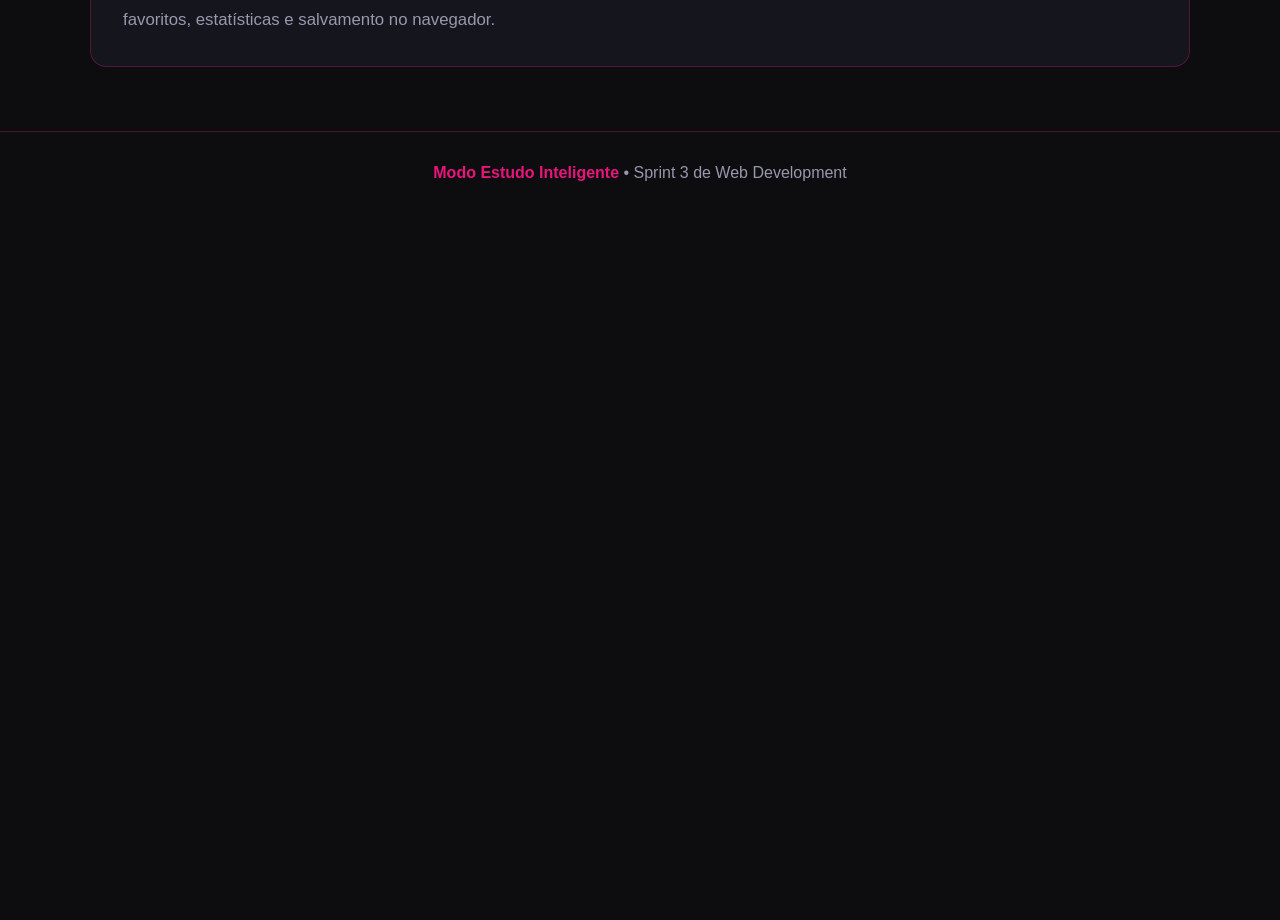
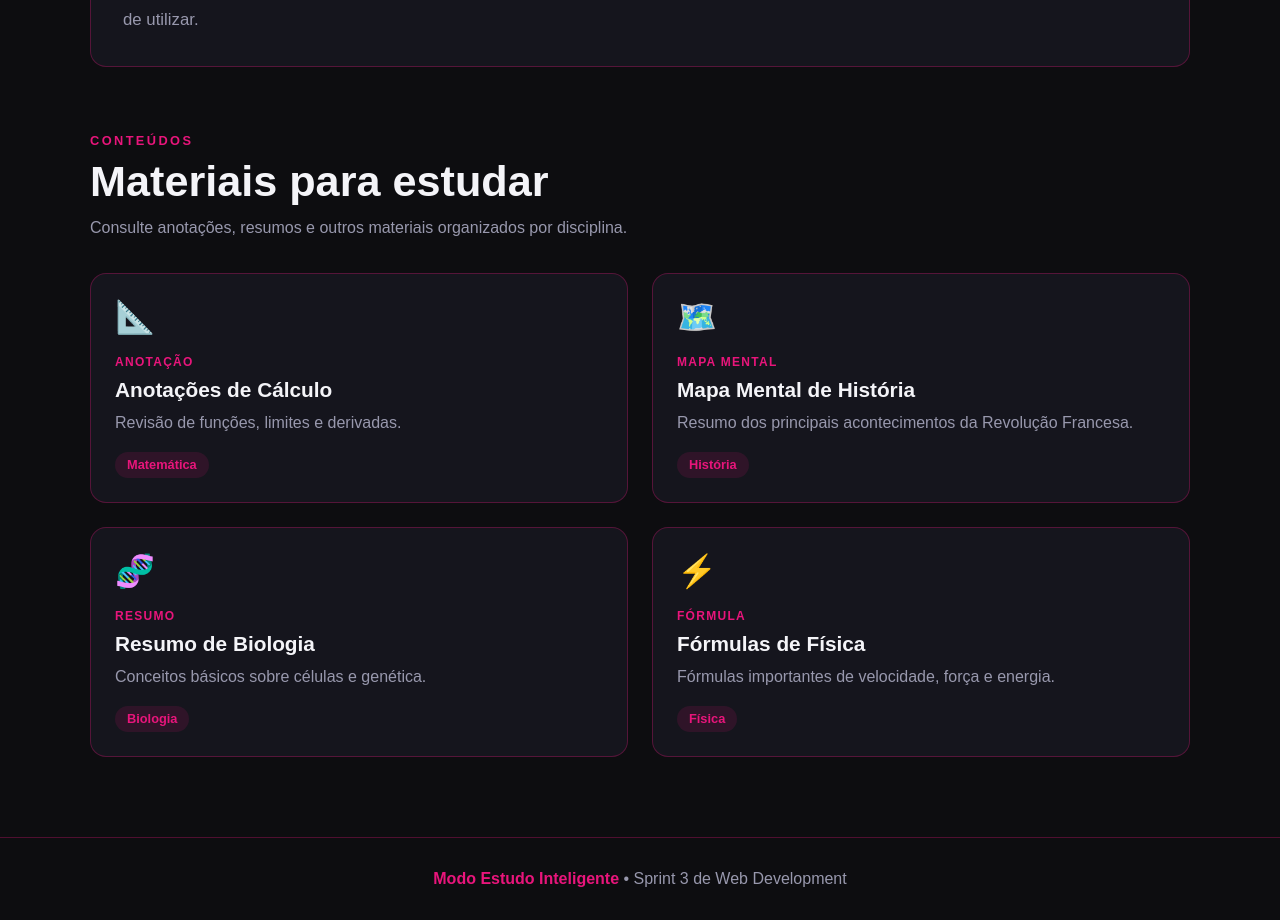
Before and after one commit to MattSoares/sprint3-webdev, a Next.js app: page / in a window 1280 px wide. Shown: the part 900-1820 px from the top of the page. Before the commit the page ends 1114 px from the top, so only its background shows below. Built offline with nearby package versions, Linux system fonts and the light colour scheme.

Commit message:
feat: adicionar lista de conteudos de estudo

```diff
--- a/src/app/globals.css
+++ b/src/app/globals.css
@@ -169,13 +169,109 @@ a {
   text-align: center;
 }
 
+.secao-conteudos {
+  width: min(100% - 2rem, 1100px);
+  margin: 0 auto 5rem;
+  scroll-margin-top: 6rem;
+}
+
+.titulo-secao {
+  margin-bottom: 2rem;
+}
+
+.titulo-secao h2 {
+  margin: 0.5rem 0;
+  font-size: clamp(1.8rem, 5vw, 2.7rem);
+}
+
+.titulo-secao p {
+  max-width: 650px;
+  color: var(--cor-texto-secundario);
+  line-height: 1.7;
+}
+
+.grade-conteudos {
+  display: grid;
+  grid-template-columns: repeat(2, 1fr);
+  gap: 1.5rem;
+}
+
+.card-conteudo {
+  position: relative;
+  border: 1px solid var(--cor-borda);
+  border-radius: 1rem;
+  padding: 1.5rem;
+  background: var(--cor-superficie);
+  transition:
+    border-color 0.2s,
+    transform 0.2s;
+}
+
+.card-conteudo:hover {
+  border-color: var(--cor-principal);
+  transform: translateY(-4px);
+}
+
+.icone-conteudo {
+  margin-bottom: 1rem;
+  font-size: 2rem;
+}
+
+.tipo-conteudo {
+  color: var(--cor-principal);
+  font-size: 0.75rem;
+  font-weight: 700;
+  letter-spacing: 0.08rem;
+  text-transform: uppercase;
+}
+
+.card-conteudo h3 {
+  margin: 0.5rem 0;
+  font-size: 1.3rem;
+}
+
+.card-conteudo p {
+  margin-bottom: 1rem;
+  color: var(--cor-texto-secundario);
+  line-height: 1.6;
+}
+
+.disciplina-conteudo {
+  display: inline-block;
+  border-radius: 2rem;
+  padding: 0.35rem 0.75rem;
+  background: rgba(232, 21, 123, 0.12);
+  color: var(--cor-principal);
+  font-size: 0.8rem;
+}
+
+.mensagem-vazia {
+  border: 1px dashed var(--cor-borda);
+  border-radius: 1rem;
+  padding: 2rem;
+  color: var(--cor-texto-secundario);
+  text-align: center;
+}
+
+@media (max-width: 700px) {
+  .grade-conteudos {
+    grid-template-columns: 1fr;
+  }
+
+  .links-navegacao {
+    gap: 0.7rem;
+    font-size: 0.85rem;
+  }
+}
+
 @media (max-width: 600px) {
   .navegacao {
     min-height: 4rem;
   }
 
   .links-navegacao {
-    gap: 1rem;
+  gap: 0.5rem;
+  font-size: 0.8rem;
   }
 
   .apresentacao {
--- a/src/app/page.js
+++ b/src/app/page.js
@@ -1,6 +1,8 @@
 import Footer from "@/components/Footer";
 import Header from "@/components/Header";
 import Hero from "@/components/Hero";
+import ListaConteudos from "@/components/ListaConteudos";
+import conteudosIniciais from "@/data/conteudosIniciais";
 
 export default function Home() {
   return (
@@ -12,12 +14,16 @@ export default function Home() {
 
         <section className="resumo-projeto" id="projeto">
           <span className="etiqueta">NOSSO PROJETO</span>
+
           <h2>Feito para ajudar nos estudos</h2>
+
           <p>
-            Durante os próximos commits, esta página receberá cadastro de
-            conteúdos, busca, favoritos, estatísticas e salvamento no navegador.
+            Organize anotações, resumos e materiais acadêmicos em uma interface
+            simples e fácil de utilizar.
           </p>
         </section>
+
+        <ListaConteudos conteudos={conteudosIniciais} />
       </main>
 
       <Footer />
--- /dev/null
+++ b/src/components/CardConteudo.js
@@ -0,0 +1,19 @@
+export default function CardConteudo({ conteudo }) {
+  return (
+    <article className="card-conteudo">
+      <div className="icone-conteudo" aria-hidden="true">
+        {conteudo.icone}
+      </div>
+
+      <span className="tipo-conteudo">{conteudo.tipo}</span>
+
+      <h3>{conteudo.titulo}</h3>
+
+      <p>{conteudo.descricao}</p>
+
+      <strong className="disciplina-conteudo">
+        {conteudo.disciplina}
+      </strong>
+    </article>
+  );
+}
--- a/src/components/Header.js
+++ b/src/components/Header.js
@@ -10,8 +10,13 @@ export default function Header() {
           <li>
             <a href="#inicio">Início</a>
           </li>
+
           <li>
             <a href="#projeto">Projeto</a>
+          </li>
+
+          <li>
+            <a href="#conteudos">Conteúdos</a>
           </li>
         </ul>
       </nav>
--- /dev/null
+++ b/src/components/ListaConteudos.js
@@ -0,0 +1,29 @@
+import CardConteudo from "@/components/CardConteudo";
+
+export default function ListaConteudos({ conteudos }) {
+  return (
+    <section className="secao-conteudos" id="conteudos">
+      <div className="titulo-secao">
+        <span className="etiqueta">CONTEÚDOS</span>
+        <h2>Materiais para estudar</h2>
+        <p>
+          Consulte anotações, resumos e outros materiais organizados por
+          disciplina.
+        </p>
+      </div>
+
+      {conteudos.length === 0 ? (
+        <p className="mensagem-vazia">Nenhum conteúdo encontrado.</p>
+      ) : (
+        <div className="grade-conteudos">
+          {conteudos.map((conteudo) => (
+            <CardConteudo
+              key={conteudo.id}
+              conteudo={conteudo}
+            />
+          ))}
+        </div>
+      )}
+    </section>
+  );
+}
--- /dev/null
+++ b/src/data/conteudosIniciais.js
@@ -0,0 +1,36 @@
+const conteudosIniciais = [
+  {
+    id: 1,
+    titulo: "Anotações de Cálculo",
+    disciplina: "Matemática",
+    tipo: "Anotação",
+    descricao: "Revisão de funções, limites e derivadas.",
+    icone: "📐",
+  },
+  {
+    id: 2,
+    titulo: "Mapa Mental de História",
+    disciplina: "História",
+    tipo: "Mapa mental",
+    descricao: "Resumo dos principais acontecimentos da Revolução Francesa.",
+    icone: "🗺️",
+  },
+  {
+    id: 3,
+    titulo: "Resumo de Biologia",
+    disciplina: "Biologia",
+    tipo: "Resumo",
+    descricao: "Conceitos básicos sobre células e genética.",
+    icone: "🧬",
+  },
+  {
+    id: 4,
+    titulo: "Fórmulas de Física",
+    disciplina: "Física",
+    tipo: "Fórmula",
+    descricao: "Fórmulas importantes de velocidade, força e energia.",
+    icone: "⚡",
+  },
+];
+
+export default conteudosIniciais;
```
